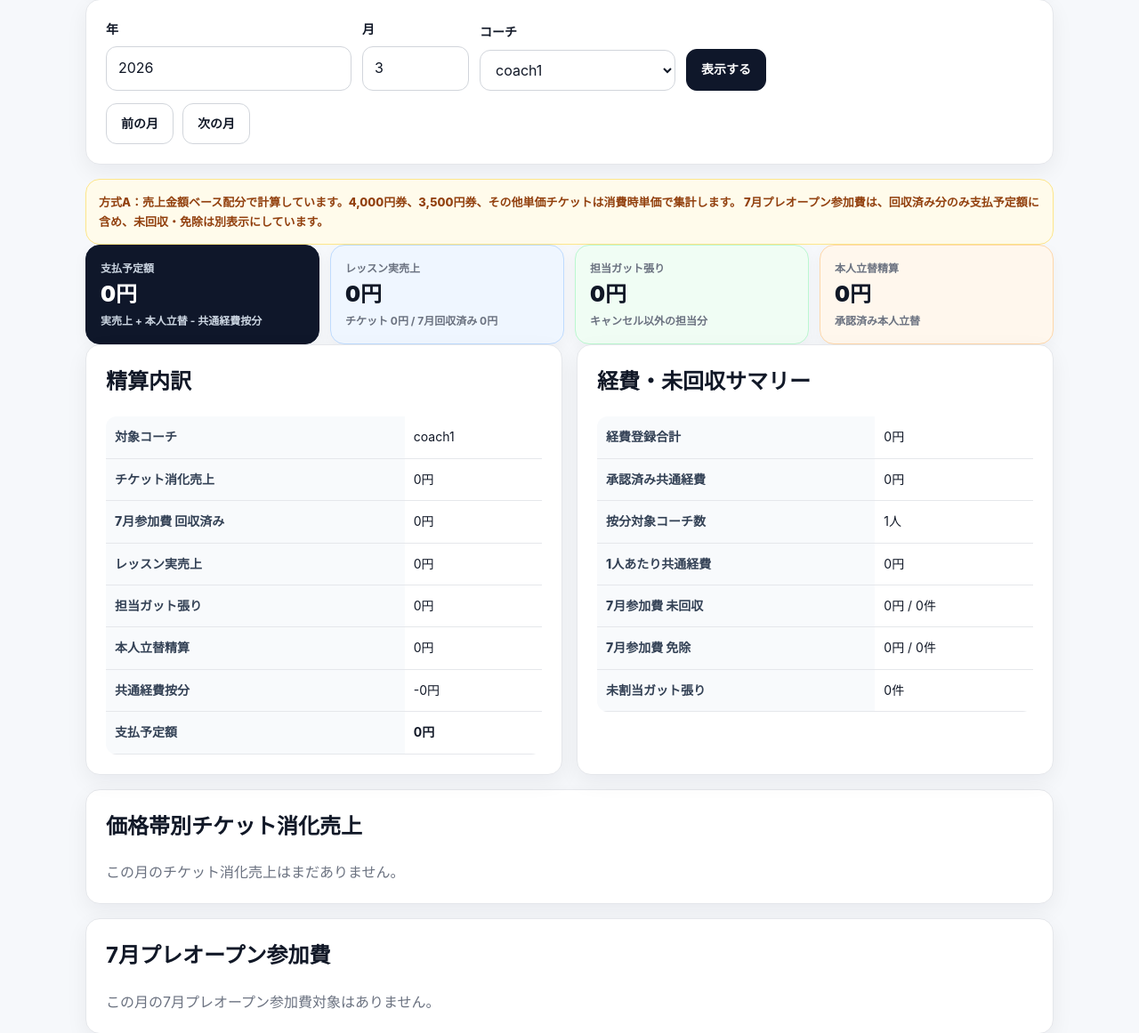
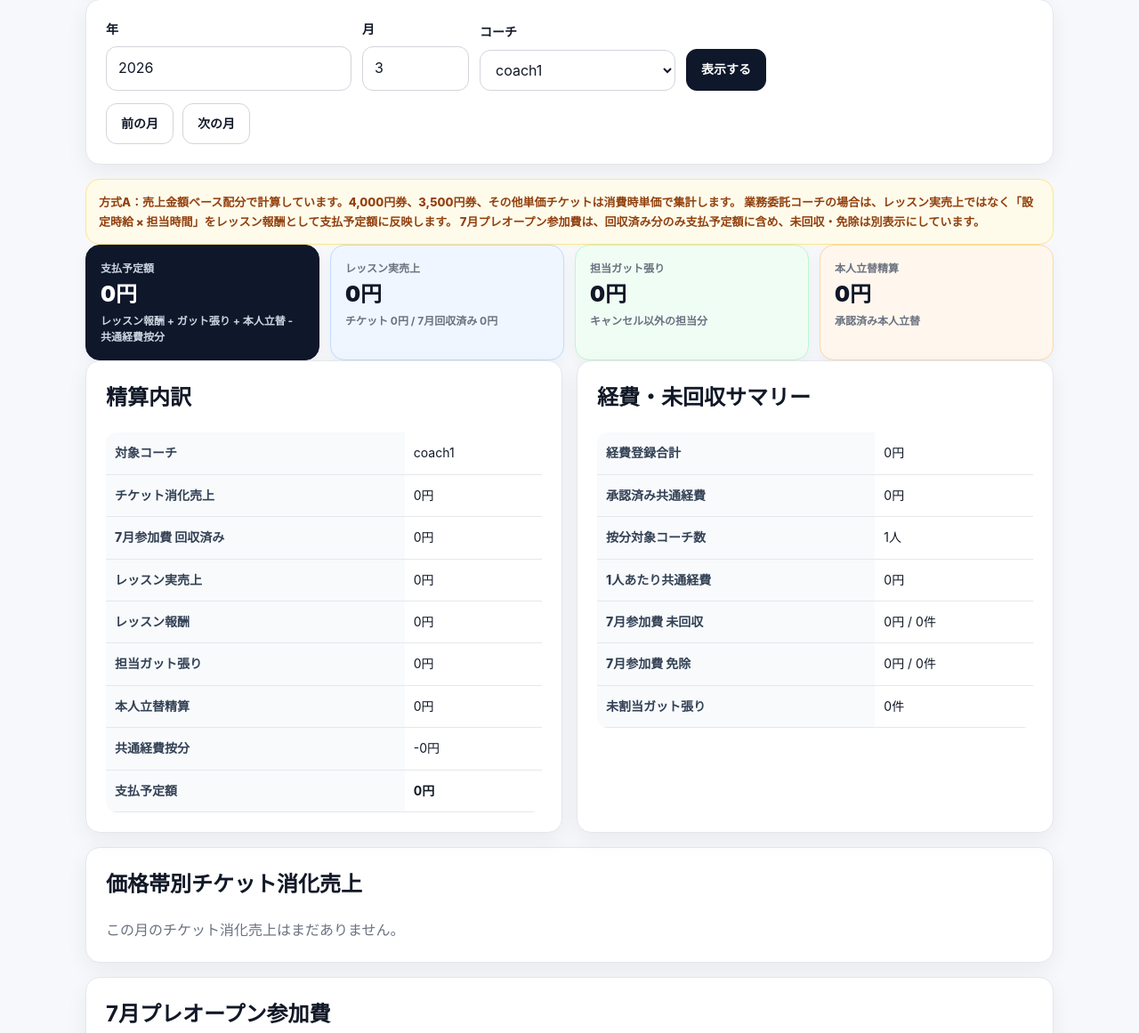
Before and after one commit to KEIIZ-3/tennis-app, a Django app: page /coach/payroll-summary/ in a window 1280 px wide. Shown: the part 502-1663 px from the top of the page at 89% size. Run offline with Django 4.2, Linux system fonts and the light colour scheme; a user stored in the database is signed in; data comes from the database, SQL or seed files in the repository; data that the repository does not hold is empty; parts of the project's set-up code (start-up, migrations or seed data) failed here and were passed over; some libraries are stand-ins or nearby versions.

Commit message:
Update payroll summary for contractor coaches

```diff
--- a/club/templates/coach/payroll_summary.html
+++ b/club/templates/coach/payroll_summary.html
@@ -353,6 +353,7 @@
 
 <div class="warning-box">
   方式A：売上金額ベース配分で計算しています。4,000円券、3,500円券、その他単価チケットは消費時単価で集計します。
+  業務委託コーチの場合は、レッスン実売上ではなく「設定時給 × 担当時間」をレッスン報酬として支払予定額に反映します。
   7月プレオープン参加費は、回収済み分のみ支払予定額に含め、未回収・免除は別表示にしています。
 </div>
 
@@ -360,13 +361,20 @@
   <div class="payroll-stat primary">
     <div class="payroll-stat-label">支払予定額</div>
     <div class="payroll-stat-value">{{ estimated_salary }}円</div>
-    <div class="payroll-stat-note">実売上 + 本人立替 - 共通経費按分</div>
+    <div class="payroll-stat-note">レッスン報酬 + ガット張り + 本人立替 - 共通経費按分</div>
   </div>
   <div class="payroll-stat info">
     <div class="payroll-stat-label">レッスン実売上</div>
     <div class="payroll-stat-value">{{ lesson_total_amount }}円</div>
     <div class="payroll-stat-note">チケット {{ ticket_lesson_amount }}円 / 7月回収済み {{ preopen_paid_amount }}円</div>
   </div>
+  {% if is_selected_contractor_coach %}
+    <div class="payroll-stat notice">
+      <div class="payroll-stat-label">業務委託レッスン報酬</div>
+      <div class="payroll-stat-value">{{ contractor_hourly_pay_amount }}円</div>
+      <div class="payroll-stat-note">時給 {{ contractor_hourly_wage }}円 × {{ contractor_work_hours_text }} / {{ contractor_work_slot_count }}枠</div>
+    </div>
+  {% endif %}
   <div class="payroll-stat success">
     <div class="payroll-stat-label">担当ガット張り</div>
     <div class="payroll-stat-value">{{ assigned_stringing_amount }}円</div>
@@ -401,6 +409,25 @@
             <th>レッスン実売上</th>
             <td>{{ lesson_total_amount }}円</td>
           </tr>
+          {% if is_selected_contractor_coach %}
+            <tr>
+              <th>業務委託コーチ時給</th>
+              <td>{{ contractor_hourly_wage }}円/時</td>
+            </tr>
+            <tr>
+              <th>担当時間</th>
+              <td>{{ contractor_work_hours_text }} / {{ contractor_work_slot_count }}枠</td>
+            </tr>
+            <tr>
+              <th>業務委託レッスン報酬</th>
+              <td>{{ contractor_hourly_pay_amount }}円</td>
+            </tr>
+          {% else %}
+            <tr>
+              <th>レッスン報酬</th>
+              <td>{{ lesson_compensation_amount }}円</td>
+            </tr>
+          {% endif %}
           <tr>
             <th>担当ガット張り</th>
             <td>{{ assigned_stringing_amount }}円</td>
```
